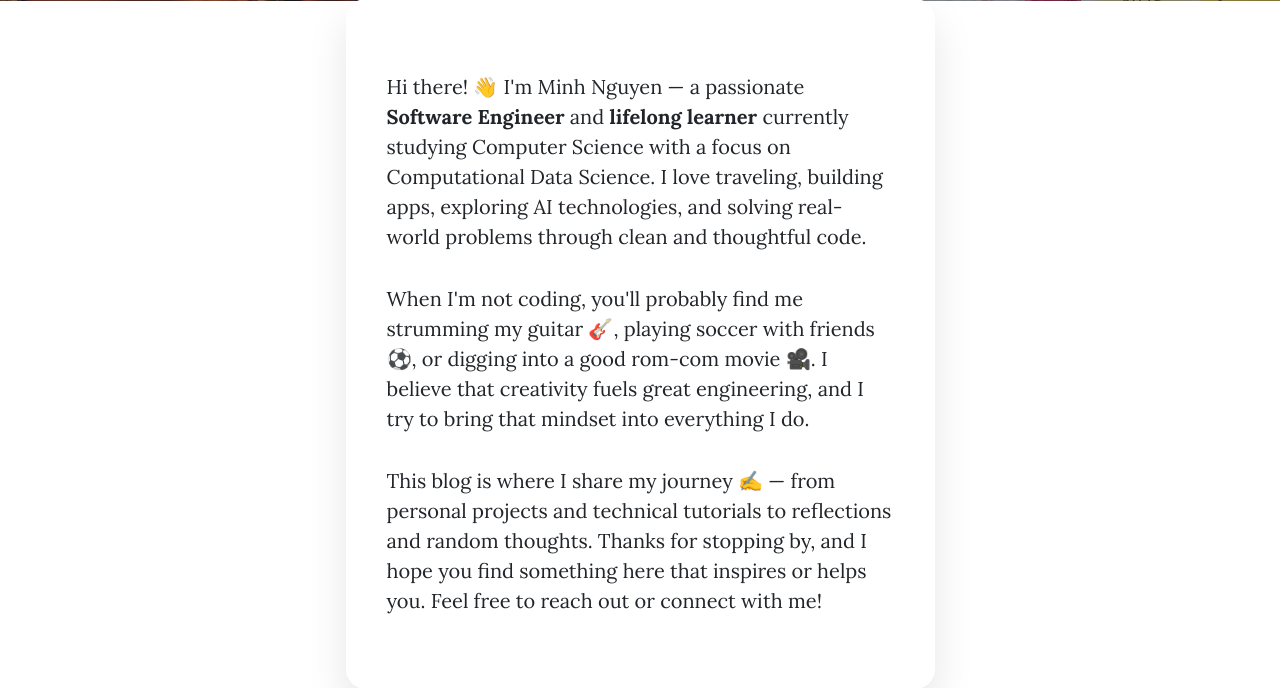
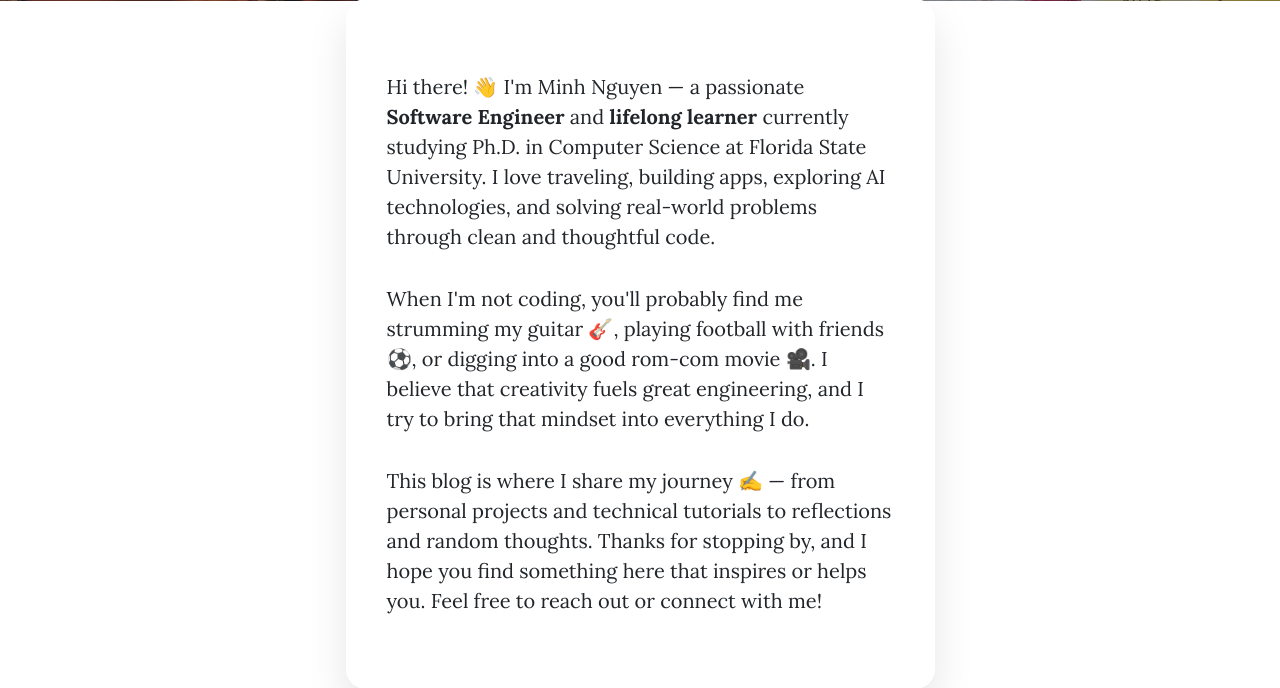
Before and after one commit to Minh111104/My_blog, a Flask app: page /about in a window 1280 px wide. Shown: the part 531-1219 px from the top of the page. Run offline with Flask 3, Linux system fonts and the light colour scheme; some libraries are stand-ins or nearby versions.

Commit message:
fix: update about me section

```diff
--- a/templates/about.html
+++ b/templates/about.html
@@ -23,10 +23,10 @@
       <div class="col-md-10 col-lg-8 col-xl-7">
         <div class="auth-card">
           <p>
-            Hi there! 👋 I'm Minh Nguyen — a passionate <b>Software Engineer</b> and <b>lifelong learner</b> currently studying Computer Science with a focus on Computational Data Science. I love traveling, building apps, exploring AI technologies, and solving real-world problems through clean and thoughtful code.
+            Hi there! 👋 I'm Minh Nguyen — a passionate <b>Software Engineer</b> and <b>lifelong learner</b> currently studying Ph.D. in Computer Science at Florida State University. I love traveling, building apps, exploring AI technologies, and solving real-world problems through clean and thoughtful code.
           </p>
           <p>
-            When I'm not coding, you'll probably find me strumming my guitar 🎸, playing soccer with friends ⚽, or digging into a good rom-com movie 🎥. I believe that creativity fuels great engineering, and I try to bring that mindset into everything I do.
+            When I'm not coding, you'll probably find me strumming my guitar 🎸, playing football with friends ⚽, or digging into a good rom-com movie 🎥. I believe that creativity fuels great engineering, and I try to bring that mindset into everything I do.
           </p>
           <p>
             This blog is where I share my journey ✍️ — from personal projects and technical tutorials to reflections and random thoughts. Thanks for stopping by, and I hope you find something here that inspires or helps you. Feel free to reach out or connect with me!
```
